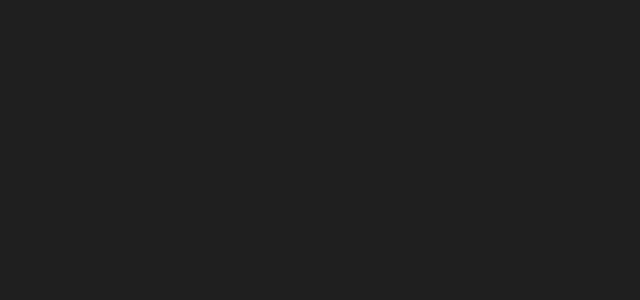
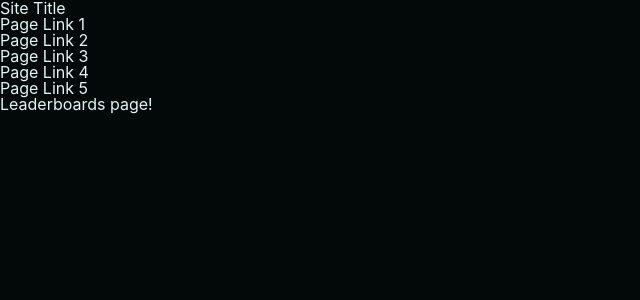
Before and after one commit to dwilliams304/contradictive-games, a React (Vite) app: page /leaderboards in a window 1280 px wide. Shown: the top 300 px of the page, without its empty margins (0-640 px from the left). Built offline with nearby package versions, Linux system fonts and the light colour scheme.

Commit message:
update styles, start scaffolding things

```diff
--- a/src/components/index.ts
+++ /dev/null
@@ -1,3 +0,0 @@
-export {
-
-}
--- /dev/null
+++ b/src/components/layout/Footer.tsx
@@ -0,0 +1,7 @@
+export default function Footer(){
+    return(
+        <footer>
+
+        </footer>
+    )
+}
--- /dev/null
+++ b/src/components/layout/NavBar.tsx
@@ -0,0 +1,17 @@
+export default function NavBar(){
+    return(
+        <nav>
+            <div>
+                <h1>Site Title</h1>
+            </div>
+
+            <ul>
+                <li>Page Link 1</li>
+                <li>Page Link 2</li>
+                <li>Page Link 3</li>
+                <li>Page Link 4</li>
+                <li>Page Link 5</li>
+            </ul>
+        </nav>
+    )
+}
--- /dev/null
+++ b/src/components/layout/index.ts
@@ -0,0 +1,7 @@
+import NavBar from "./NavBar";
+import Footer from "./Footer";
+
+export {
+    NavBar,
+    Footer
+}
--- /dev/null
+++ b/src/components/pages/Home/HomePage.tsx
@@ -0,0 +1,7 @@
+export default function HomePage(){
+    return(
+        <div>
+            <h2>Home page!</h2>
+        </div>
+    )
+}
--- /dev/null
+++ b/src/components/pages/Leaderboards/LeaderboardsPage.tsx
@@ -0,0 +1,7 @@
+export default function LeaderboardsPage(){
+    return(
+        <div>
+            <h2>Leaderboards page!</h2>
+        </div>
+    )
+}
--- /dev/null
+++ b/src/components/pages/index.ts
@@ -0,0 +1,7 @@
+import HomePage from "./Home/HomePage";
+import LeaderboardsPage from "./Leaderboards/LeaderboardsPage";
+
+export {
+    HomePage,
+    LeaderboardsPage,
+}
--- a/src/main.tsx
+++ b/src/main.tsx
@@ -1,12 +1,34 @@
+// Hooks/etc.
 import React from "react";
 import ReactDOM from "react-dom/client";
+import {
+  BrowserRouter,
+  Routes,
+  Route
+} from "react-router-dom";
+
+// Layout
+import {
+  NavBar,
+  Footer
+} from "./components/layout";
+
+// Pages
+import {
+  HomePage,
+  LeaderboardsPage
+} from "./components/pages";
+
+// Styles
 import "./styles/reset.css";
 import "./styles/index.css";
 
 
 ReactDOM.createRoot(document.getElementById("root")!).render(
   <React.StrictMode>
-    <App />
+    <BrowserRouter>
+      <App />
+    </BrowserRouter>
   </React.StrictMode>,
 )
 
@@ -15,7 +37,25 @@
 
   return (
     <>
+      <NavBar />
 
+      <Routes>
+        <Route
+          path="/"
+          element={
+            <HomePage />
+          }
+        />
+        <Route
+          path="leaderboards"
+          element={
+            <LeaderboardsPage />
+          }
+        />
+
+      </Routes>
+
+      <Footer />
     </>
   )
 }
--- a/src/styles/index.css
+++ b/src/styles/index.css
@@ -8,16 +8,20 @@
   -webkit-font-smoothing: antialiased;
   -moz-osx-font-smoothing: grayscale;
 
+  color-scheme: dark light;
+
   /* Colors */
-  --c_background: #1f1f1f;
-  --c_primary: #00f19c; /* Main brand color */
-  --c_primaryHighlight: #72eec3; /* Main brand color when highlighted */
-  --c_darkAccent: #676C6E; /* Secondary - dark */
-  --c_lightAccent: #749A97; /* Secondary - light */
-  --c_darkShade: #1B1E27; /* Tertiary - dark */
-  --c_lightShade: #F2EFF0; /* Tertiary - light */
-  --c_lightText: #f8ffff;
-  --c_darkText: #373a3a;
+  --c_drk_txt: #e4f4f6;
+  --c_drk_bg: #030909;
+  --c_drk_prim: #009da8;
+  --c_drk_cec: #2a407d;
+  --c_drk_acc: #f0336f;
+
+  --c_lght_text: #09191b;
+  --c_lght_bg: #f7fcfc;
+  --c_lght_prim: #57f4ff;
+  --c_lght_sec: #8197d5;
+  --c_lght_acc: #cc0f4b;
 
   /* Font weights */
   --fnt_thin: 300;
@@ -28,7 +32,8 @@
   --txt_sm: 12px;
   --txt_md: 20px;
   --txt_lg: 24px;
-
+  --txt_xl: 32px;
+  --txt_2xl: 40px;
 
   /* Border radius */
   --rnd_buttonSM: 5px;
@@ -41,56 +46,13 @@
 
 
   /* Transitions */
-  --trs_short: all ease-in-out 150ms;
-  --trs_md: all ease-in-out 300ms;
+  --trs_shrt: all ease-in-out 150ms;
+  --trs_med: all ease-in-out 300ms;
+  --trs_lng: all ease-in-out 450ms;
 }
 
 
 body {
-  background-color: var(--c_background);
-  color: var(--c_lightText);
+  background-color: var(--c_drk_bg);
+  color: var(--c_drk_txt);
 }
-
-.buttons-sbs {
-  display: grid;
-  grid-auto-flow: column;
-  gap: 0px 20px;
-}
-
-.btn-main,
-.btn-secondary {
-  padding: 14px 16px;
-  cursor: pointer;
-  border-radius: var(--rnd_buttonMD);
-  font-weight: var(--fnt_md);
-  transition: var(--trs_md);
-}
-
-.btn-main:hover,
-.btn-secondary:hover {
-  box-shadow: var(--shdw_boxSm);
-  transform: scale(1.05);
-}
-.btn-main:hover {
-  background-color: var(--c_primaryHighlight);
-}
-.btn-secondary:hover {
-  background-color: var(--c_darkAccent);
-  border-color: var(--c_primaryHighlight);
-}
-
-.btn-main {
-  background-color: var(--c_primary);
-  color: var(--c_darkText);
-}
-
-.btn-secondary {
-  border: 3px solid var(--c_primary);
-  background-color: var(--c_background);
-  color: var(--c_lightText);
-}
-
-.section-header {
-  padding: 14px 8%;
-  border-bottom: 2px solid var(--c_primary);
-}
--- a/src/styles/reset.css
+++ b/src/styles/reset.css
@@ -1,4 +1,3 @@
-
 html, body, div, span, applet, object, iframe,
 h1, h2, h3, h4, h5, h6, p, blockquote, pre,
 a, abbr, acronym, address, big, cite, code,
```
